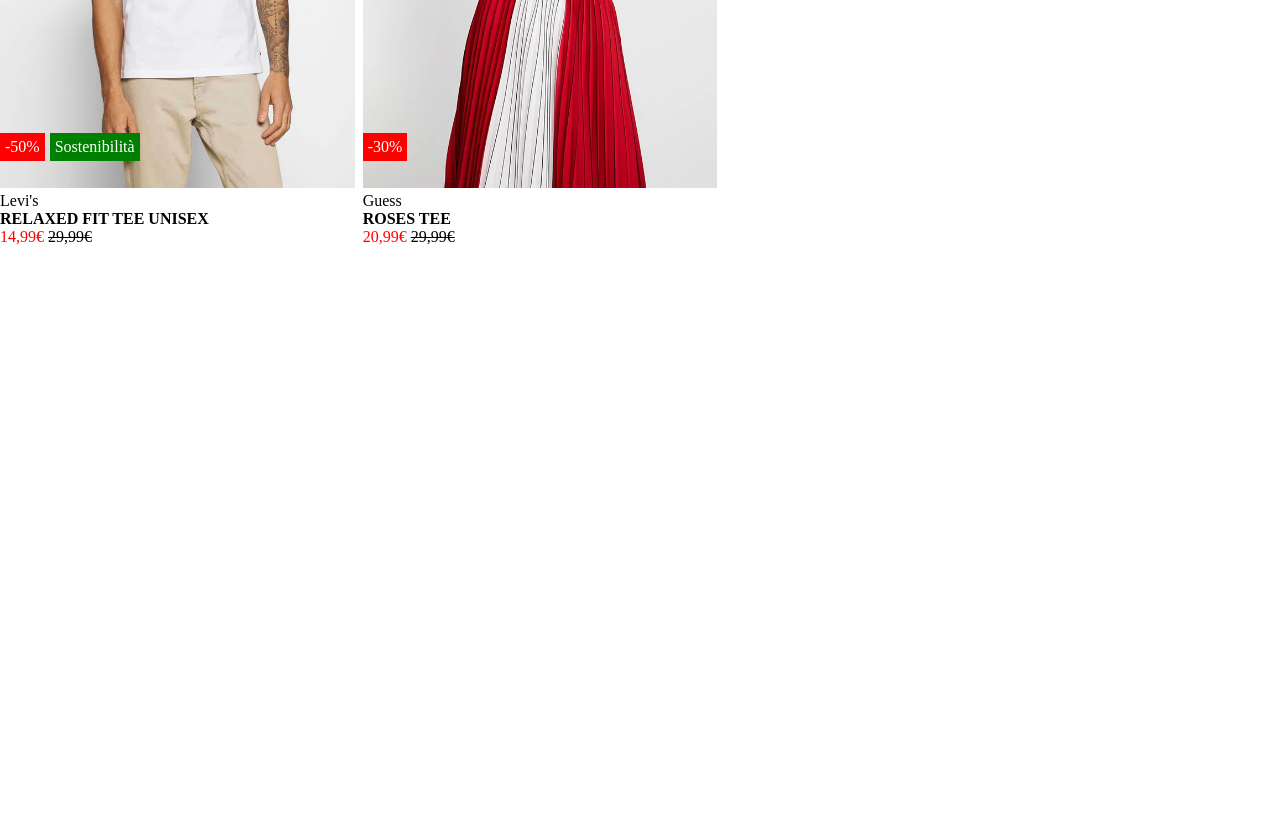
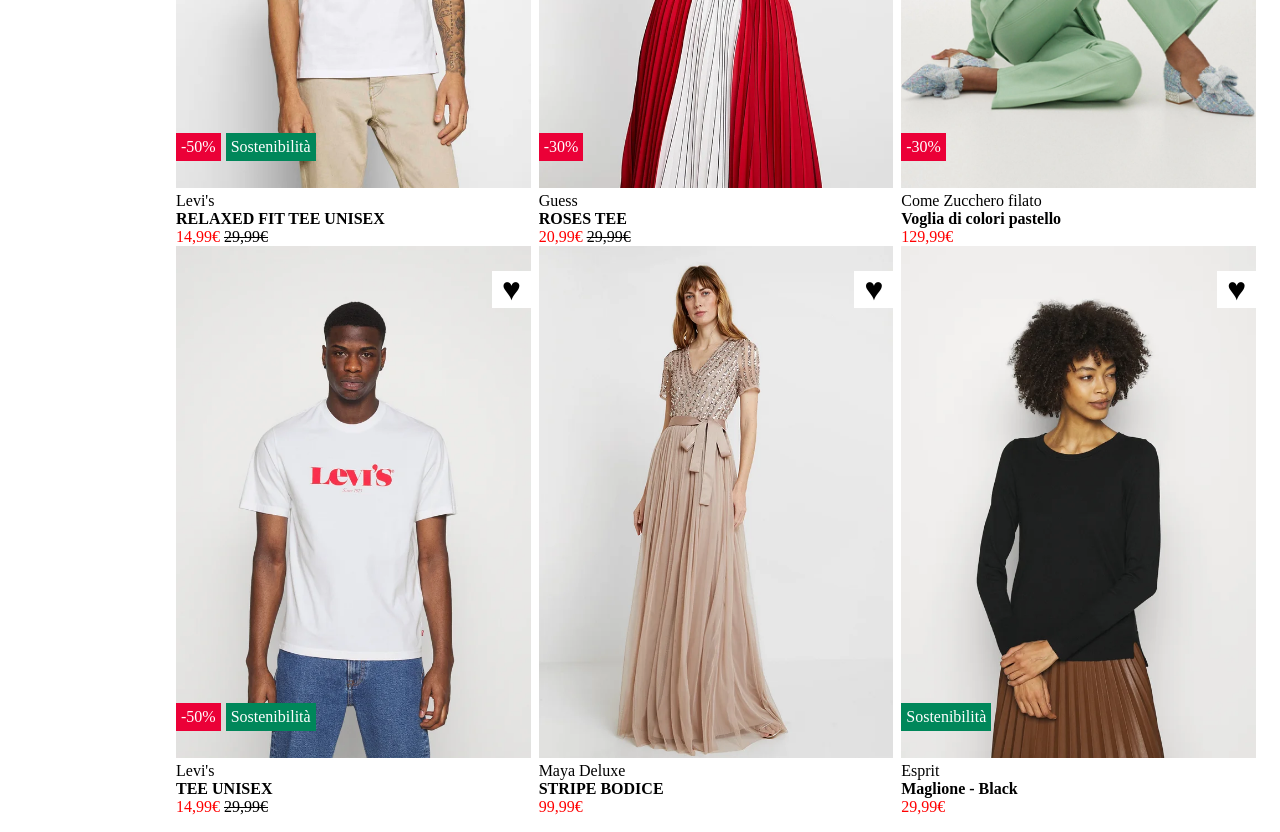
Before and after one commit to DoinaGanceriuc/htmlcss-shop, a plain HTML site: page index.html in a window 1280 px wide. Shown: the part 340-1172 px from the top of the page. Before the commit the page ends 800 px from the top, so only its background shows below. Drawn offline with Linux system fonts and the light colour scheme.

Commit message:
terminata sezione delle sei cards

```diff
--- a/index.html
+++ b/index.html
@@ -10,8 +10,8 @@
     <body class="">
         <div class="container">
             <div class="cards clearfix">
-                <div class="card_one">
-                    <img class="levis" src="./img/1.webp" alt="uomo con maglia
+                <div class="card_side">
+                    <img class="models" src="./img/1.webp" alt="uomo con maglia
                         bianca levis e
                         pantaloni beige">
                     <div class="square">
@@ -27,8 +27,8 @@
                 </div>
 
 
-                <div class="card_two">
-                    <img class="guess" src="./img/2.webp" alt="donna con maglia
+                <div class="card_middle">
+                    <img class="models" src="./img/2.webp" alt="donna con maglia
                         bianca con un trinagolo rosso e scritta guess e gonna
                         lunga bianca e rossa">
                     <div class="square">
@@ -41,21 +41,58 @@
                     <div class="type">ROSES TEE</div>
                     <div class="price">20,99€ <span class="before">29,99€</span></div>
                 </div>
-                <!-- <div class="card_three">
-                    <img class="verde" src="./img/3.webp" alt="uomo con maglia
+                <div class="card_side">
+                    <img class="models" src="./img/3.webp" alt="donna di colore
+                        seduta e vestita con un completo intero verde">
+                    <div class="square">
+                        <span class="heart">&hearts;</span>
+                    </div>
+                    <div class="discount">
+                        <div class="red">-30%</div>
+                    </div>
+                    <div>Come Zucchero filato</div>
+                    <div class="type">Voglia di colori pastello</div>
+                    <div class="price">129,99€</div>
+                </div>
+                <div class="card_side">
+                    <img class="models" src="./img/4.webp" alt="uomo di colore
+                        con maglia
                         bianca levis e
-                        pantaloni beige">
-                </div> -->
-                <!-- <div class="card_one">
-                    <img class="levis" src="./img/2.webp" alt="uomo con maglia
-                        bianca levis e
-                        pantaloni beige">
+                        jeans blu scuro">
+                    <div class="square">
+                        <span class="heart">&hearts;</span>
+                    </div>
+                    <div class="discount clearfix">
+                        <div class="red">-50%</div>
+                        <div class="green">Sostenibilità</div>
+                    </div>
+                    <div>Levi's</div>
+                    <div class="type">TEE UNISEX</div>
+                    <div class="price">14,99€ <span class="before">29,99€</span></div>
                 </div>
-                <div class="card_one">
-                    <img class="levis" src="./img/2.webp" alt="uomo con maglia
-                        bianca levis e
-                        pantaloni beige">
-                </div> -->
+                <div class="card_middle">
+                    <img class="models" src="./img/5.webp" alt="donna con
+                        capelli castani e vestito lungo color rosa cipria">
+                    <div class="square">
+                        <span class="heart">&hearts;</span>
+                    </div>
+                    <div>Maya Deluxe</div>
+                    <div class="type">STRIPE BODICE</div>
+                    <div class="price">99,99€</div>
+                </div>
+                <div class="card_side">
+                    <img class="models" src="./img/6.webp" alt="donna di colore
+                        vestita con un maglioncino nero e gonna lunga marrone">
+                    <div class="square">
+                        <span class="heart">&hearts;</span>
+                    </div>
+                    <div class="discount">
+                        <div class="green last">Sostenibilità</div>
+                    </div>
+                    <div>Esprit</div>
+                    <div class="type">Maglione - Black</div>
+                    <div class="price">29,99€</div>
+                </div>
             </div>
         </div>
     </body>
--- a/style.css
+++ b/style.css
@@ -3,11 +3,6 @@
   margin: 0;
   padding: 0;
 }
-
-/* body {
-  width: 1440px;
-} */
-
 .debug .container {
   height: 800px;
   background-color: red;
@@ -17,7 +12,8 @@
   width: 1440px;
 }
 .cards {
-  margin-top: 1rem;
+  margin: 1rem;
+  padding: 0 10rem;
 }
 .clearfix::after {
   content: "";
@@ -25,9 +21,8 @@
   clear: both;
 }
 
-.card_one,
-.card_two,
-.card_three {
+.card_side,
+.card_middle {
   float: left;
   position: relative;
 }
@@ -47,17 +42,21 @@
 }
 
 .red {
-  background-color: red;
+  background-color: #eb0037;
   float: left;
   padding: 5px;
 }
 
 .green {
-  background-color: green;
+  background-color: #00875a;
   float: left;
   padding: 5px;
   margin-left: 5px;
 }
+.green.last {
+  margin-left: 0;
+}
+
 .discount {
   position: absolute;
   left: 0;
@@ -70,25 +69,22 @@
   font-weight: 700;
 }
 .price {
-  color: red;
+  color: #ff0000;
 }
 .before {
   color: black;
   text-decoration: line-through;
 }
 
-.card_one,
-.card_three {
+.card_side {
   float: left;
 }
 
-.card_two {
+.card_middle {
   margin: 0 0.5rem;
 }
 
-.levis,
-.verde,
-.guess {
+.models {
   height: 512px;
   width: 100%;
 }
```
